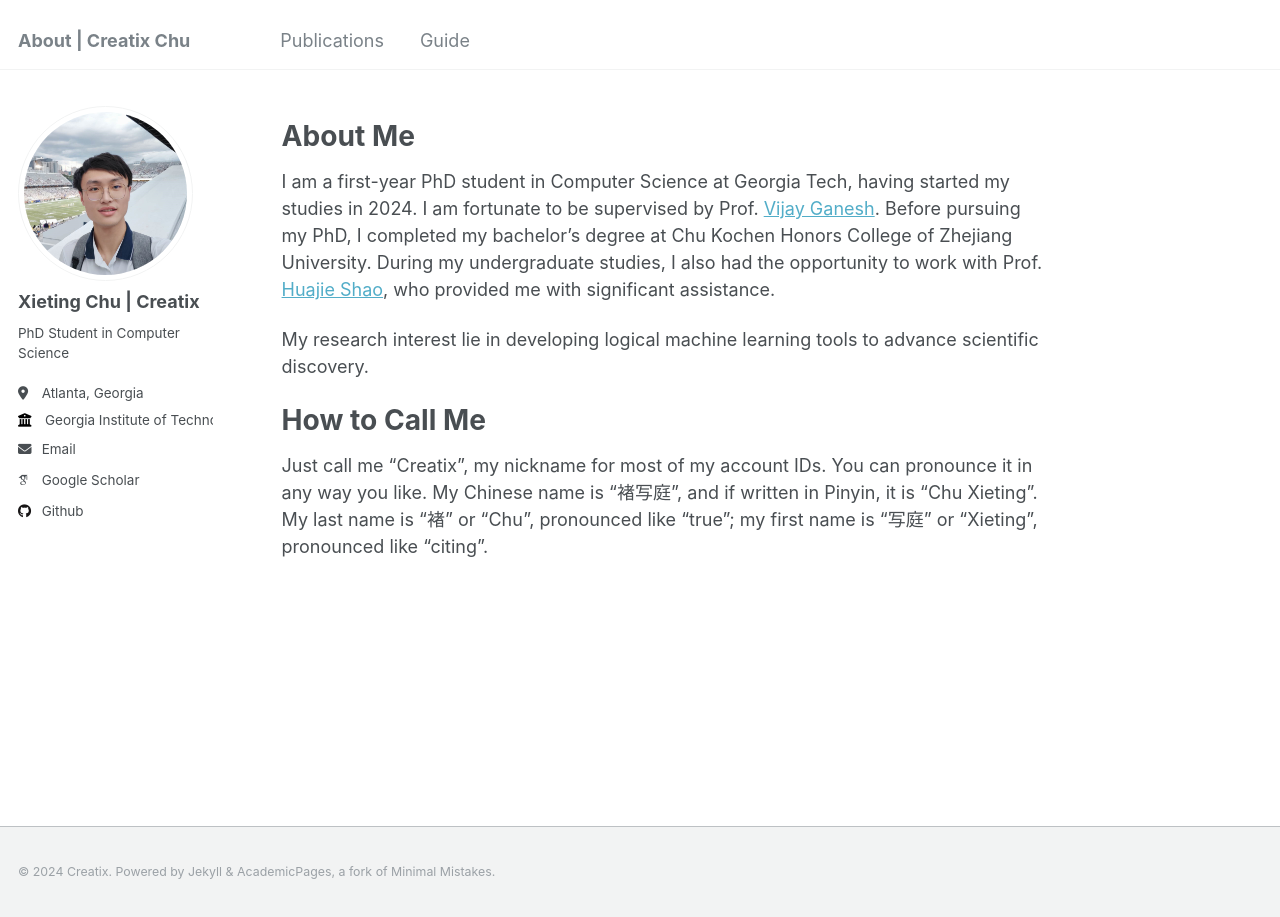
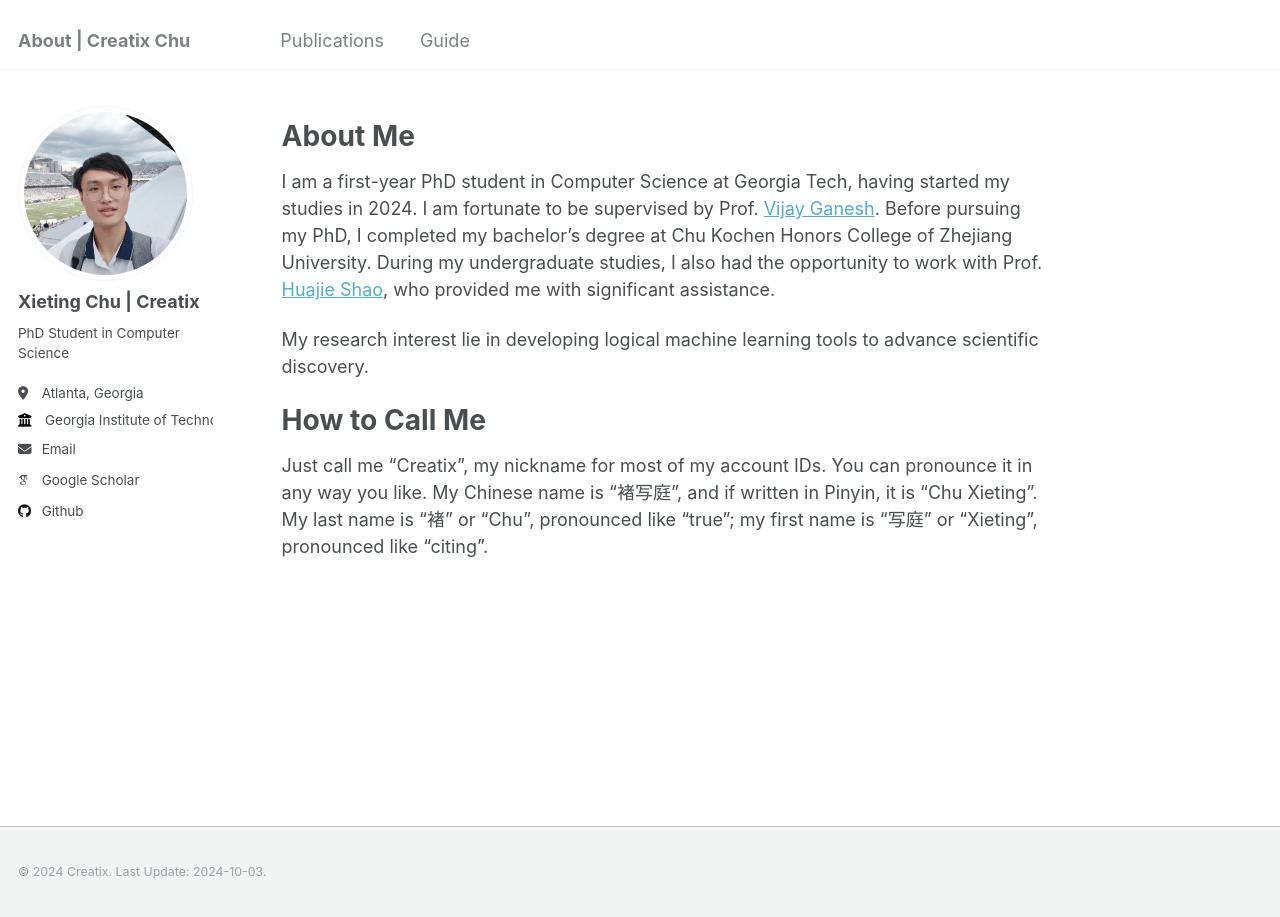
Before and after one commit to CreatixChu/CreatixChu.github.io, a Jekyll site: the page built from _pages/about.md, in a window 1280 px wide. Built offline with Jekyll 4.4.1, drawn with Linux system fonts in a browser that asks for light colours; some web fonts are replaced.

Commit message:
add update time

```diff
--- a/_includes/footer.html
+++ b/_includes/footer.html
@@ -1,6 +1,6 @@
-{% include base_path %}
+<!-- {% include base_path %}
 
-<!-- {% if site.author.github or site.author.bitbucket or site.atom_feed.hide != true %}
+{% if site.author.github or site.author.bitbucket or site.atom_feed.hide != true %}
 <div class="page__footer-follow">
   <ul class="social-icons">
     {% if site.data.ui-text[site.locale].follow_label %}
@@ -19,4 +19,4 @@
 </div>
 {% endif %} -->
 
-<div class="page__footer-copyright">&copy; {{ site.time | date: '%Y' }} {{ site.name | default: site.title }}. {{ site.data.ui-text[site.locale].powered_by | default: "Powered by" }} <a href="http://jekyllrb.com" rel="nofollow">Jekyll</a> &amp; <a href="https://github.com/academicpages/academicpages.github.io">AcademicPages</a>, a fork of <a href="https://mademistakes.com/work/minimal-mistakes-jekyll-theme/" rel="nofollow">Minimal Mistakes</a>.</div>
+<div class="page__footer-copyright">&copy; {{ site.time | date: '%Y' }} {{ site.name | default: site.title }}. Last Update: {{ site.time | date: '%Y-%m-%d' }}.</div>
```
